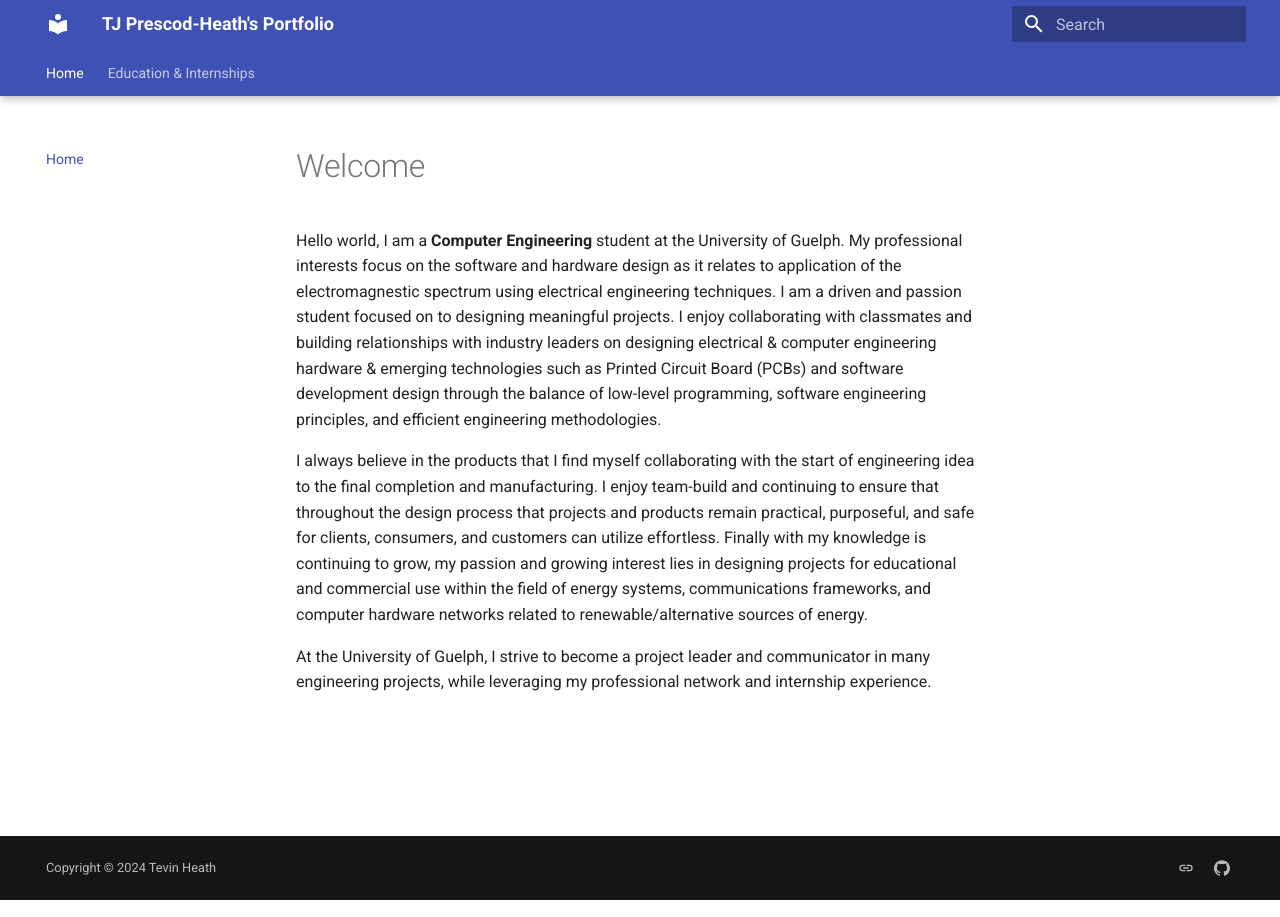
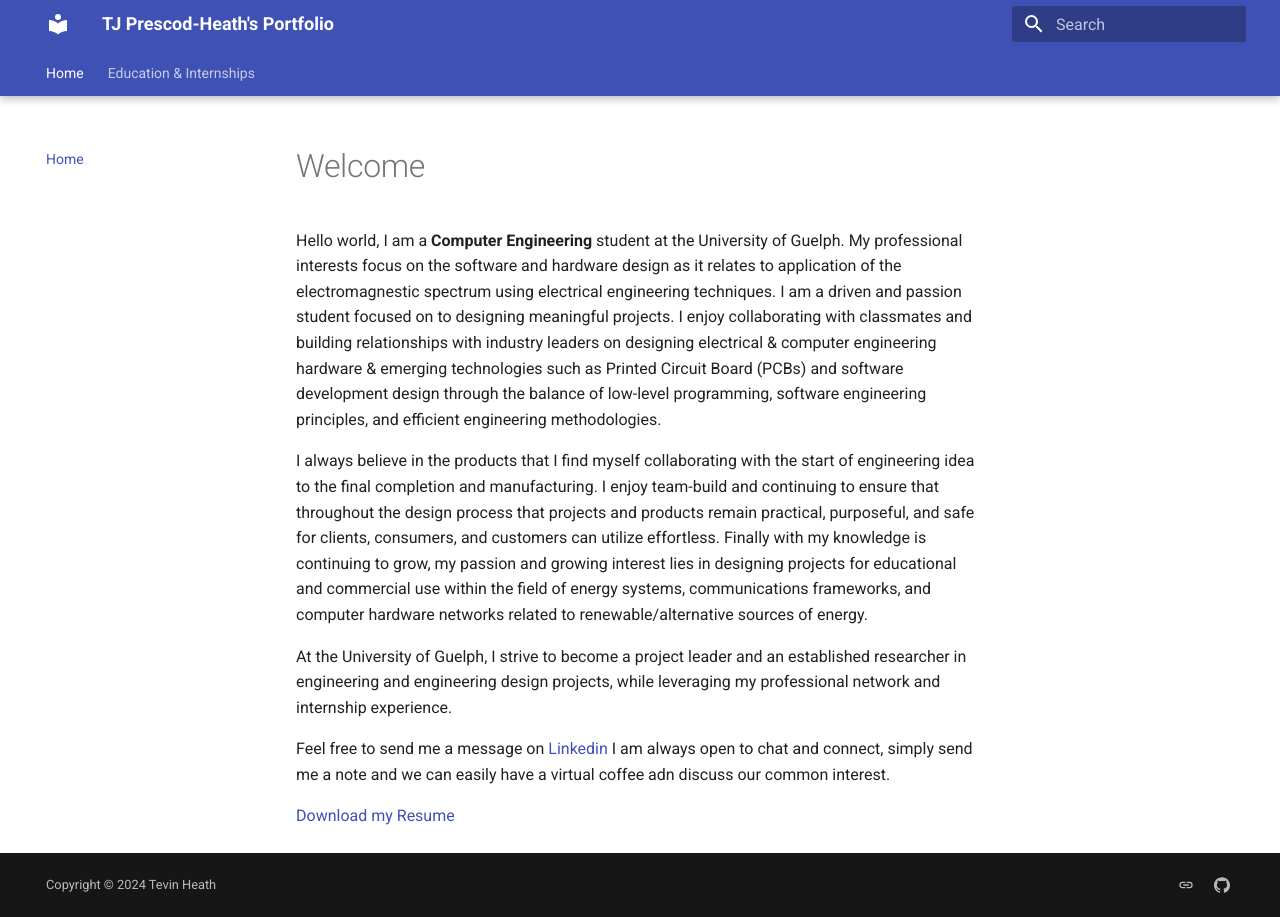
Before and after one commit to TevHeath/tevheath.github.io, an MkDocs documentation site: the page built from docs/index.md, in a window 1280 px wide. Built offline with MkDocs 1.6.1 and Material for MkDocs 9.7.7, drawn with Linux system fonts in a browser that asks for light colours.

Commit message:
Removed extra section for offline changes Add links for the about page

```diff
--- a/docs/index.md
+++ b/docs/index.md
@@ -7,10 +7,15 @@ I always believe in the products that I find myself collaborating with the start
 
 <!-- Prior to attending the University of Guelph, I completed my Honours Bachelor of Science (B.Sc) degree from McMaster University in **Mathematics and Statistics**. During my tenure in McMaster University's Mathematics & Statistics Program, key courses and studies remained as a focus in my studies. These courses were Data Science, Data Visualization, Machine Learning, and Computational Statistics using R, and Mathematical Modelling using C and Python. Finally, many of my extracurricular activities were aimed in mentoring first year international science, mathematics, and business students. -->
 
-At the University of Guelph, I strive to become a project leader and communicator in many engineering projects, while leveraging my professional network and internship experience.
+At the University of Guelph, I strive to become a project leader and an established researcher in engineering and engineering design projects, while leveraging my professional network and internship experience.
+
+Feel free to send me a message on [Linkedin](https://www.linkedin.com/in/t-j-prescod-heath-bb9697284/)  I am always open to chat and connect, simply send me a note and we can easily have a virtual coffee adn discuss our common interest.
+
+[Download my Resume](assets/Tevin_Resume_Aero.pdf)
 
 
-[//]: # (Feel free to send me an **email**. I am always open to chat, mentor, and share ideas about the many challenges the future has within the field of renewable energy tools using embedded system engineering techniques.)
+
+
 
 [//]: # (**Download my resume** &#40;[here]&#40;"C:\Users\tevin\PycharmProjects\AwesomeWebsite\docs\assets\Tevin_Resume_Aero.pdf"&#41;&#41;)
 
--- a/mkdocs.yml
+++ b/mkdocs.yml
@@ -2,6 +2,8 @@ site_name: TJ Prescod-Heath's Portfolio
 site_url: https://mydomain.org/mysite
 theme:
   name: material
+  icon:
+    logo: fontawesome/solid/T
   palette:
 #    # Palette toggle for automatic mode
 #    - media: "(prefers-color-scheme)"
```
